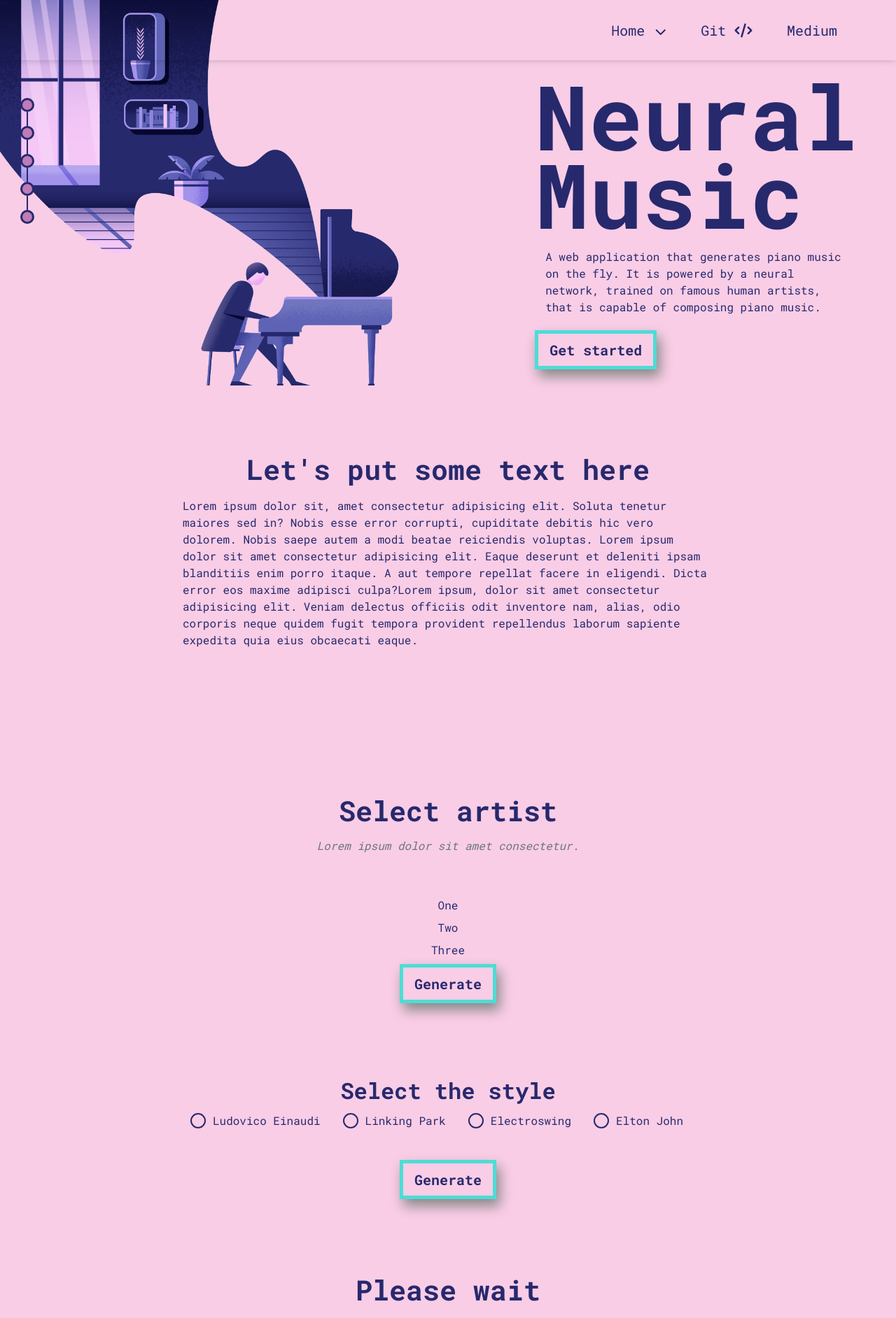
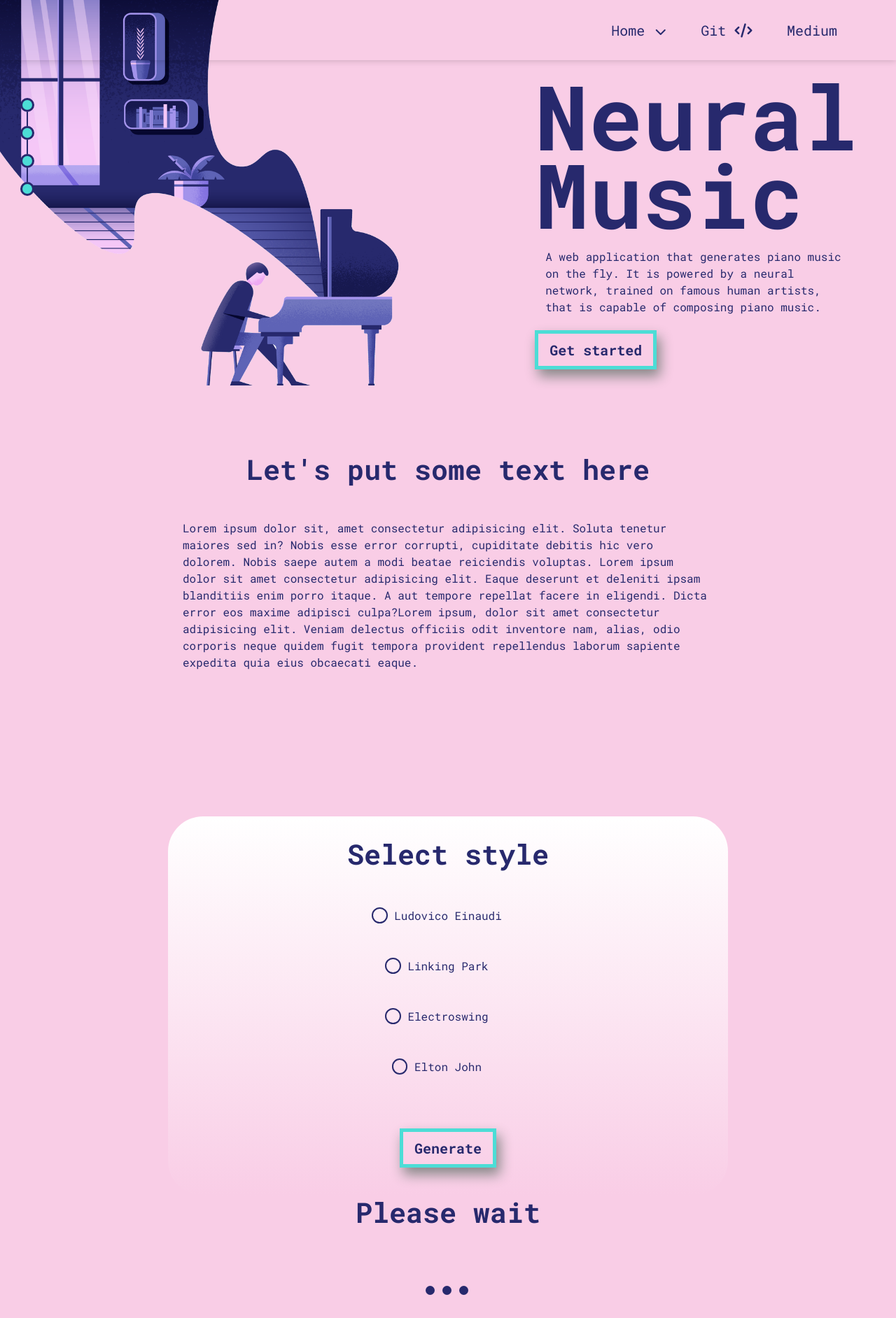
Before and after one commit to edab96/NeuralMusic, a Flask app: page / in a window 1280 px wide. Shown: the top 1884 px of the page at 70% size. Run offline with Flask 2, Linux system fonts and the light colour scheme; some libraries are stand-ins or nearby versions.

Commit message:
selection and loading elements updated

```diff
--- a/app/static/js/script.js
+++ b/app/static/js/script.js
@@ -18,7 +18,7 @@ window.onscroll = function() {
 	}else{
 		$('.leftnav-listing').removeClass('leftnav-fixed')
 	}
-	stickyFunction();
+	// stickyFunction();
 	onScrollHighlighted();
 };
 
--- a/app/static/stylesheets/style.css
+++ b/app/static/stylesheets/style.css
@@ -21,11 +21,19 @@
 body {
   /* background: #ffeff5; */
   background: #F9CDE6;
+  /* Gradient */
+  /* background: #ee9ca7;
+  background: -webkit-linear-gradient(to top, #ffdde1, #ee9ca7);
+  background: linear-gradient(to top, #ffdde1, #ee9ca7);  */
   color: #27296D;
 }
 
 h1, h2, h3, h4, h5 {
   font-weight: 700;
+}
+
+h1 {
+  padding-bottom: 40px;
 }
 
 ul {
@@ -191,7 +199,7 @@ ul.leftnav-listing li a{
   border:3px solid #27296D;
 }
 ul.leftnav-listing li.is_visiable_section a{
-  background:#BE7CB9;
+  background:#4CDDD6;
 }
 ul.leftnav-listing li:not(:last-child):after{
   content:'';
@@ -212,14 +220,14 @@ ul.leftnav-listing li:not(:last-child):after{
 }
 
 footer {height: 150px;display: flex;justify-content: center;align-items: center;}
-.vh span {font-family: 'Roboto', sans-serif;letter-spacing: 0.02em; -webkit-text-stroke-color: #fff;
+.section-name {font-family: 'Roboto', sans-serif;letter-spacing: 0.02em; -webkit-text-stroke-color: #fff;
   -webkit-text-stroke-width: 0.02em;
   -webkit-text-fill-color: transparent;
   -webkit-background-clip: text;
   background-repeat: no-repeat;
   transition: background-size .5s cubic-bezier(0.67, 0.01, 0.15, 0.98);background-image: linear-gradient(135deg, #fff 0%, #fff 50%, transparent 50.1%);
   background-size: 0% 100%;}
-.vh span:hover {background-size: 220% 100%;}
+.section-name:hover {background-size: 220% 100%;}
 
 /*Res Button*/
 @media screen and (max-width: 919px){
@@ -264,6 +272,11 @@ footer {height: 150px;display: flex;justify-content: center;align-items: center;
   }
 
   /* Team */
+  .text-muted {
+    color: #4CDDD6;
+    text-transform: lowercase;
+  }
+
   .btn-dark {
     background-color: #FF5006;
     border-color: #FF5006;
@@ -304,6 +317,8 @@ footer {height: 150px;display: flex;justify-content: center;align-items: center;
 
 // Extra large devices (large desktops, 1200px and up)
 @media (min-width: 1200px) { ... } */
+
+
 
 /* Gif animation */
 
@@ -648,7 +663,17 @@ footer {height: 150px;display: flex;justify-content: center;align-items: center;
     color: #fff;
 }
 
-/* Articst selection */
+/* Artist selection */
+
+.test {
+  background: #fff;  /* fallback for old browsers */
+  background: -webkit-linear-gradient(to top, #F9CDE6, #fff);  /* Chrome 10-25, Safari 5.1-6 */
+  background: linear-gradient(to top, #F9CDE6, #fff); /* W3C, IE 10+/ Edge, Firefox 16+, Chrome 26+, Opera 12+, Safari 7+ */
+  padding: 30px 20px;
+  border-radius: 50px;
+  max-width: 800px;
+  position: sticky;
+}
 
 .group {
   display: flex;
@@ -703,7 +728,65 @@ input[type="radio"]:checked + label::before {
 /* Transition */
 .group label,
 .group label::before {
-  -webkit-transition: .25s all ease;
-  -o-transition: .25s all ease;
-  transition: .25s all ease;
+  -webkit-transition: 1.85s all ease;
+  -o-transition: 1.85s all ease;
+  transition: 1.85s all ease;
 }
+
+
+/* Loading */
+.lds-ellipsis {
+  display: inline-block;
+  position: relative;
+  width: 80px;
+  height: 80px;
+}
+.lds-ellipsis div {
+  position: absolute;
+  top: 33px;
+  width: 13px;
+  height: 13px;
+  border-radius: 50%;
+  background: #27296D;
+  animation-timing-function: cubic-bezier(0, 1, 1, 0);
+}
+.lds-ellipsis div:nth-child(1) {
+  left: 8px;
+  animation: lds-ellipsis1 0.6s infinite;
+}
+.lds-ellipsis div:nth-child(2) {
+  left: 8px;
+  animation: lds-ellipsis2 0.6s infinite;
+}
+.lds-ellipsis div:nth-child(3) {
+  left: 32px;
+  animation: lds-ellipsis2 0.6s infinite;
+}
+.lds-ellipsis div:nth-child(4) {
+  left: 56px;
+  animation: lds-ellipsis3 0.6s infinite;
+}
+@keyframes lds-ellipsis1 {
+  0% {
+    transform: scale(0);
+  }
+  100% {
+    transform: scale(1);
+  }
+}
+@keyframes lds-ellipsis3 {
+  0% {
+    transform: scale(1);
+  }
+  100% {
+    transform: scale(0);
+  }
+}
+@keyframes lds-ellipsis2 {
+  0% {
+    transform: translate(0, 0);
+  }
+  100% {
+    transform: translate(24px, 0);
+  }
+}
--- a/app/templates/base.html
+++ b/app/templates/base.html
@@ -16,11 +16,10 @@
     {% else %}
     <title>NeuralMusic</title>
     {% endif %}
+</head>
 
-
-
-</head>
 <body>
+    <!-- Header section -->
     <section class="header-section" id="home-header">
         <div class="row align-items-center">
             <div class="col-lg-7">
@@ -32,9 +31,11 @@
                 <p id="lead-small">A web application that generates piano music on the fly. It is powered by a neural network, trained on famous human artists, that is capable of composing piano music.</p>
                 <a class="btn btn-primary btn-lg" href="/model" role="button">Get started</a>
             </div>
-
         </div>
     </section>
+    <!-- End of the header section -->
+
+    <!-- Header/Menu -->
     <header id="site-header" class="header">
         <div class="container">
             <nav>
@@ -49,8 +50,9 @@
                         <li>
                             <a href="index">Home</a>
                             <ul class="sub-nav">
-                                        <li><a href="index#about">About project</a></li>
-                                        <li><a href="index#team">Our team</a></li>
+                                <li><a href="index#project-description">About project</a></li>
+                                <li><a href="index#model">Model</a></li>
+                                <li><a href="index#team">Team</a></li>
                             </ul>
                         </li>
                         <li>
@@ -64,22 +66,18 @@
             </nav>
         </div>
     </header>
+
     <!-- Content Goes Here -->
     {% block content %}{% endblock %}
 
+
     <!-- Footer-->
     <footer class="site-footer">
-            <div class="container">
-                <div class="row align-items-center">
-                    <div class="col-lg-4 text-lg-left">Copyright © Neural Music 2020</div>
-                    <div class="col-lg-4 my-3 my-lg-0">
-                    </div>
-                </div>
-            </div>
+        <p class="text-center">Copyright © Neural Music 2020</p>
     </footer>
-<!-- </div> -->
+
+    <!-- Scripts -->
     <script src="https://code.jquery.com/jquery-3.5.1.js" integrity="sha256-QWo7LDvxbWT2tbbQ97B53yJnYU3WhH/C8ycbRAkjPDc=" crossorigin="anonymous"></script>
     <script src="https://cdn.jsdelivr.net/npm/popper.js@1.16.0/dist/umd/popper.min.js" integrity="sha384-Q6E9RHvbIyZFJoft+2mJbHaEWldlvI9IOYy5n3zV9zzTtmI3UksdQRVvoxMfooAo" crossorigin="anonymous"></script>
-<!-- <script src="https://stackpath.bootstrapcdn.com/bootstrap/4.4.1/js/bootstrap.min.js" integrity="sha384-wfSDF2E50Y2D1uUdj0O3uMBJnjuUD4Ih7YwaYd1iqfktj0Uod8GCExl3Og8ifwB6" crossorigin="anonymous"></script> -->
     <script src="{{ url_for('static', filename='js/script.js') }}"></script>
 </body>
--- a/app/templates/index.html
+++ b/app/templates/index.html
@@ -1,32 +1,20 @@
 {% extends "base.html" %}
 
 {% block content %}
+
+<!-- Leftside navigation -->
 <div class="leftnav">
     <ul class="leftnav-listing">
         <li><a href="#home-header"></a></li>
-        <li><a href="#artist-selection"></a></li>
-        <li><a href="#load-animation"></a></li>
-        <li><a href="#player-section"></a></li>
+        <li><a href="#project-description"></a></li>
+        <li><a href="#model-section"></a></li>
         <li><a href="#team"></a></li>
     </ul>
 </div>
-    <!-- <section class="container header-section" id="home-header">
-            <div class="row align-items-center">
-                <div class="col-lg-6">
-                    <img class="img-fluid" id="header-img" src="{{ url_for('static', filename='assets/img/piano.png') }}" alt="">
-                </div>
-                <div class="col-lg-6">
-                    <p class="lead">Neural Music</p>
-                    <!-- <hr class="my-4"> -->
-                    <!-- <p id="lead-small">A web application that generates piano music on the fly. It is powered by a neural network, trained on famous human artists, that is capable of composing piano music.</p>
-                    <a class="btn btn-primary btn-lg" href="/model" role="button">Get started</a>
-                </div>
 
-            </div>
-        </section> -->
-
+<!-- Project description section -->
 <section class="page-section container" id="project-description">
-        <h2 class="section-heading text-center">Let's put some text here</h2>
+        <h1 class="section-heading text-center">Let's put some text here</h1>
         <div class="row">
             <div class="col-lg-2"></div>
             <div class="col-lg-8">
@@ -35,17 +23,12 @@
             <div class="col-lg-2"></div>
         </div>
 </section>
-    <!-- Select artist -->
-    <section class="page-section text-center" id="artist-selection">
-        <h2 class="section-heading">Select artist</h2>
-        <h3 class="section-subheading text-muted">Lorem ipsum dolor sit amet consectetur.</h3>
-        <input type="radio" id="artist1" name="artist" value="artist1"><label for="male">One</label><br>
-        <input type="radio" id="artist2" name="artist" value="artist2"><label for="female">Two</label><br>
-        <input type="radio" id="artist3" name="artist" value="artist3"><label for="other">Three</label><br>
-        <a class="btn btn-primary btn-lg" href="" role="button" id="generate">Generate</a>
-    </section>
 
-    <div class="container artists text-center">
+<!-- Model section -->
+<section class="page-section text-center" id="model-section">
+
+        <!-- Select artist  -->
+        <!-- <div class="container artists text-center">
             <h2 class="section-heading">Select the style</h2>
             <div class="group justify-content-center">
             <input type="radio" name="rb" id="rb1" />
@@ -58,17 +41,48 @@
             <label for="rb4">Elton John</label>
             </div>
             <a class="btn btn-primary btn-lg" href="" role="button" id="generate">Generate</a>
+        </div> -->
+
+
+        <!-- Test -->
+        <div class="container test">
+            <h1 class="">Select style</h1>
+            <div class="row group justify-content-center">
+                <!-- <div class="col-6">
+                    <p>Lorem ipsum dolor sit amet consectetur adipisicing elit. Laudantium, sint nisi ad perferendis nesciunt necessitatibus quaerat. Eos voluptas ab accusantium sequi corporis pariatur, iusto fugit natus minus suscipit magnam aperiam?</p>
+                </div> -->
+                <div class="col-6">
+                    <div class="row group justify-content-center">
+                        <input type="radio" name="rb" id="rb7" />
+                        <label for="rb7">Ludovico Einaudi</label>
+                    </div>
+                    <div class="row group justify-content-center">
+                        <input type="radio" name="rb" id="rb8" />
+                        <label for="rb8">Linking Park</label>
+                    </div>
+                    <div class="row group justify-content-center">
+                        <input type="radio" name="rb" id="rb10" />
+                        <label for="rb10">Electroswing</label>
+                    </div>
+                    <div class="row group justify-content-center">
+                        <input type="radio" name="rb" id="rb11" />
+                        <label for="rb11">Elton John</label>
+                    </div>
+                </div>
+            </div>
+            <a class="btn btn-primary btn-lg" href="" role="button" id="generate">Generate</a>
         </div>
 
         <!-- Loading animation -->
-    <section class="page-section text-center" id="load-animation">
-        <h2 class="section-heading">Please wait</h2>
-        <img class="img-fluid" id="gif-animation" src="{{ url_for('static', filename='assets/img/loading-png-gif.gif') }}" alt="">
-    </section>
+        <div class="text-center" id="load-animation">
+            <h1 class="section-heading">Please wait</h1>
+            <div class="lds-ellipsis"><div></div><div></div><div></div><div></div></div>
+        </div>
+
 
         <!-- Player -->
-    <section class="page-section text-center" id="player-section">
-        <h2 class="section-heading">Player</h2>
+        <div class="text-center" id="player-section">
+            <h1 class="section-heading">Player</h1>
             <div id="app-cover">
                 <div id="bg-artwork"></div>
                 <div id="bg-layer"></div>
@@ -111,15 +125,17 @@
                     </div>
                 </div>
             </div>
+        </div>
 </section>
+<!-- End of the model section -->
 
 
-    <!-- Team-->
+<!-- Team Section-->
 <section class="page-section" id="team">
             <div class="container">
                 <div class="text-center">
-                    <h2 class="section-heading">Project Team</h2>
-                    <h3 class="section-subheading text-muted">Lorem ipsum dolor sit amet consectetur.</h3>
+                    <h1 class="section-heading">Project Team</h1>
+                    <!-- <h3 class="section-subheading text-muted">Lorem ipsum dolor sit amet consectetur.</h3> -->
                 </div>
                 <div class="row">
                     <div class="col-lg-4">
@@ -127,7 +143,7 @@
                             <img class="mx-auto rounded-circle" src="{{ url_for('static', filename='assets/img/team/Edoardo.jpg') }}" alt="" />
                             <h4>Edoardo</h4>
                             <p class="text-muted">AI, Team Lead</p>
-                            <a class="btn btn-dark btn-social mx-2" href="#!"><i class="fab fa-twitter"></i></a><a class="btn btn-dark btn-social mx-2" href="#!"><i class="fab fa-facebook-f"></i></a><a class="btn btn-dark btn-social mx-2" href="#!"><i class="fab fa-linkedin-in"></i></a>
+                            <!-- <a class="btn btn-dark btn-social mx-2" href="#!"><i class="fab fa-twitter"></i></a><a class="btn btn-dark btn-social mx-2" href="#!"><i class="fab fa-facebook-f"></i></a><a class="btn btn-dark btn-social mx-2" href="#!"><i class="fab fa-linkedin-in"></i></a> -->
                         </div>
                     </div>
                     <div class="col-lg-4">
@@ -135,7 +151,7 @@
                             <img class="mx-auto rounded-circle" src="{{ url_for('static', filename='assets/img/team/Daniel.jpg') }}" alt="" />
                             <h4>Daniel</h4>
                             <p class="text-muted">Web Developer (Back-End)</p>
-                            <a class="btn btn-dark btn-social mx-2" href="#!"><i class="fab fa-twitter"></i></a><a class="btn btn-dark btn-social mx-2" href="#!"><i class="fab fa-facebook-f"></i></a><a class="btn btn-dark btn-social mx-2" href="#!"><i class="fab fa-linkedin-in"></i></a>
+                            <!-- <a class="btn btn-dark btn-social mx-2" href="#!"><i class="fab fa-twitter"></i></a><a class="btn btn-dark btn-social mx-2" href="#!"><i class="fab fa-facebook-f"></i></a><a class="btn btn-dark btn-social mx-2" href="#!"><i class="fab fa-linkedin-in"></i></a> -->
                         </div>
                     </div>
                     <div class="col-lg-4">
@@ -143,17 +159,18 @@
                             <img class="mx-auto rounded-circle" src="{{ url_for('static', filename='assets/img/team/Svitlana.png') }}" alt="" />
                             <h4>Svitlana Leus</h4>
                             <p class="text-muted">Web Developer (Front-End)</p>
-                            <a class="btn btn-dark btn-social mx-2" href="#!"><i class="fab fa-twitter"></i></a><a class="btn btn-dark btn-social mx-2" href="#!"><i class="fab fa-facebook-f"></i></a><a class="btn btn-dark btn-social mx-2" href="#!"><i class="fab fa-linkedin-in"></i></a>
+                            <!-- <a class="btn btn-dark btn-social mx-2" href="#!"><i class="fab fa-twitter"></i></a><a class="btn btn-dark btn-social mx-2" href="#!"><i class="fab fa-facebook-f"></i></a><a class="btn btn-dark btn-social mx-2" href="#!"><i class="fab fa-linkedin-in"></i></a> -->
                         </div>
                     </div>
                     </div>
                 </div>
                 <div class="row">
-                    <div class="col-lg-8 mx-auto text-center"><p class="large text-muted">Lorem ipsum dolor sit amet, consectetur adipisicing elit. Aut eaque, laboriosam veritatis, quos non quis ad perspiciatis, totam corporis ea, alias ut unde.</p></div>
+                    <!-- <div class="col-lg-8 mx-auto text-center"><p class="large text-muted">Lorem ipsum dolor sit amet, consectetur adipisicing elit. Aut eaque, laboriosam veritatis, quos non quis ad perspiciatis, totam corporis ea, alias ut unde.</p></div> -->
                 </div>
             </div>
 </section>
 
+<!-- Player scripts -->
 <script src="https://ajax.googleapis.com/ajax/libs/jquery/3.4.1/jquery.min.js"></script>
 <script src='{{ url_for('static', filename='js/lib/WebAudioFontPlayer.js') }}'></script>
 <script src='{{ url_for('static', filename='js/lib/MIDIFile.js') }}'></script>
```
Lines whose indentation alone changed are shown as unchanged.
